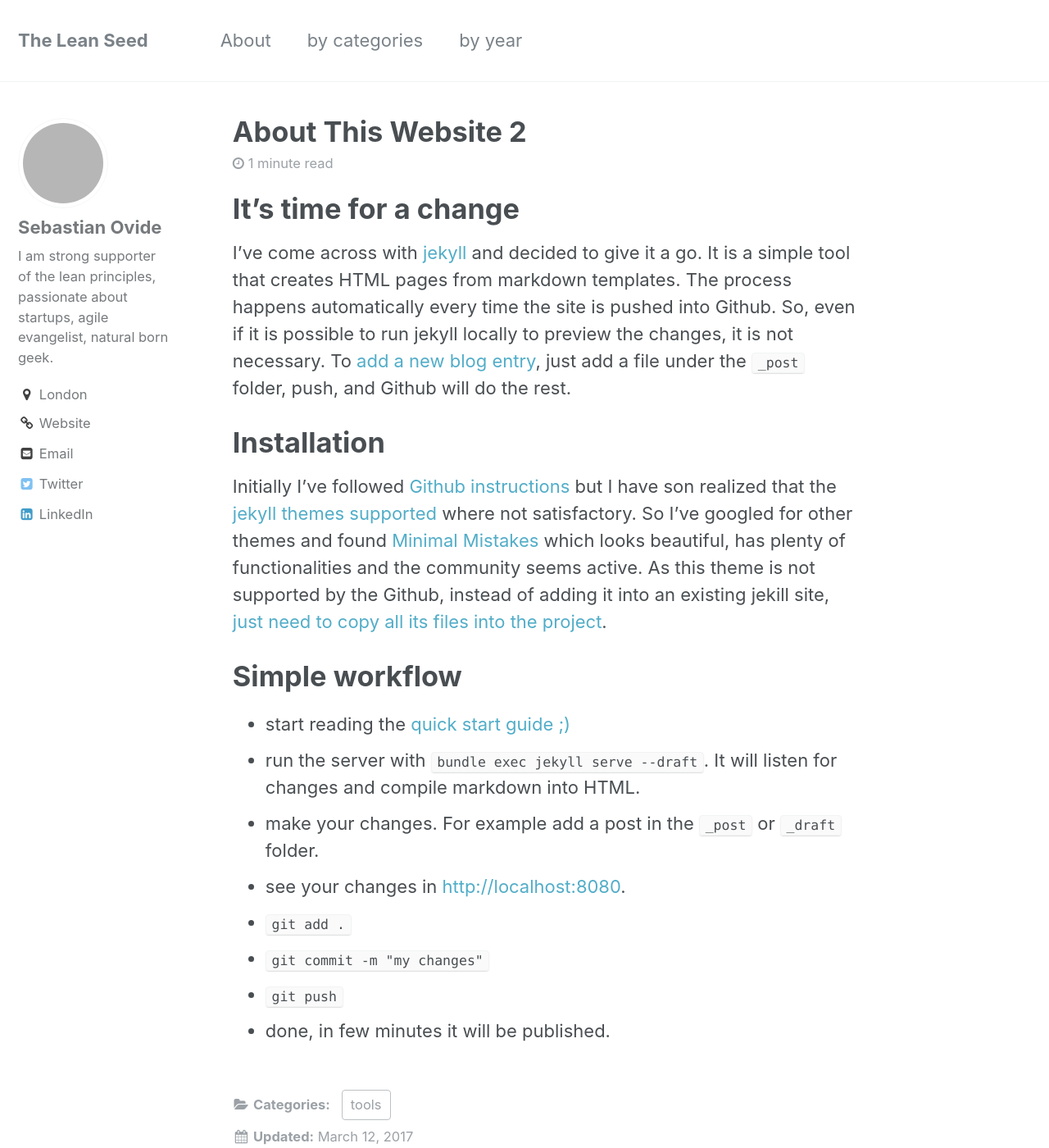
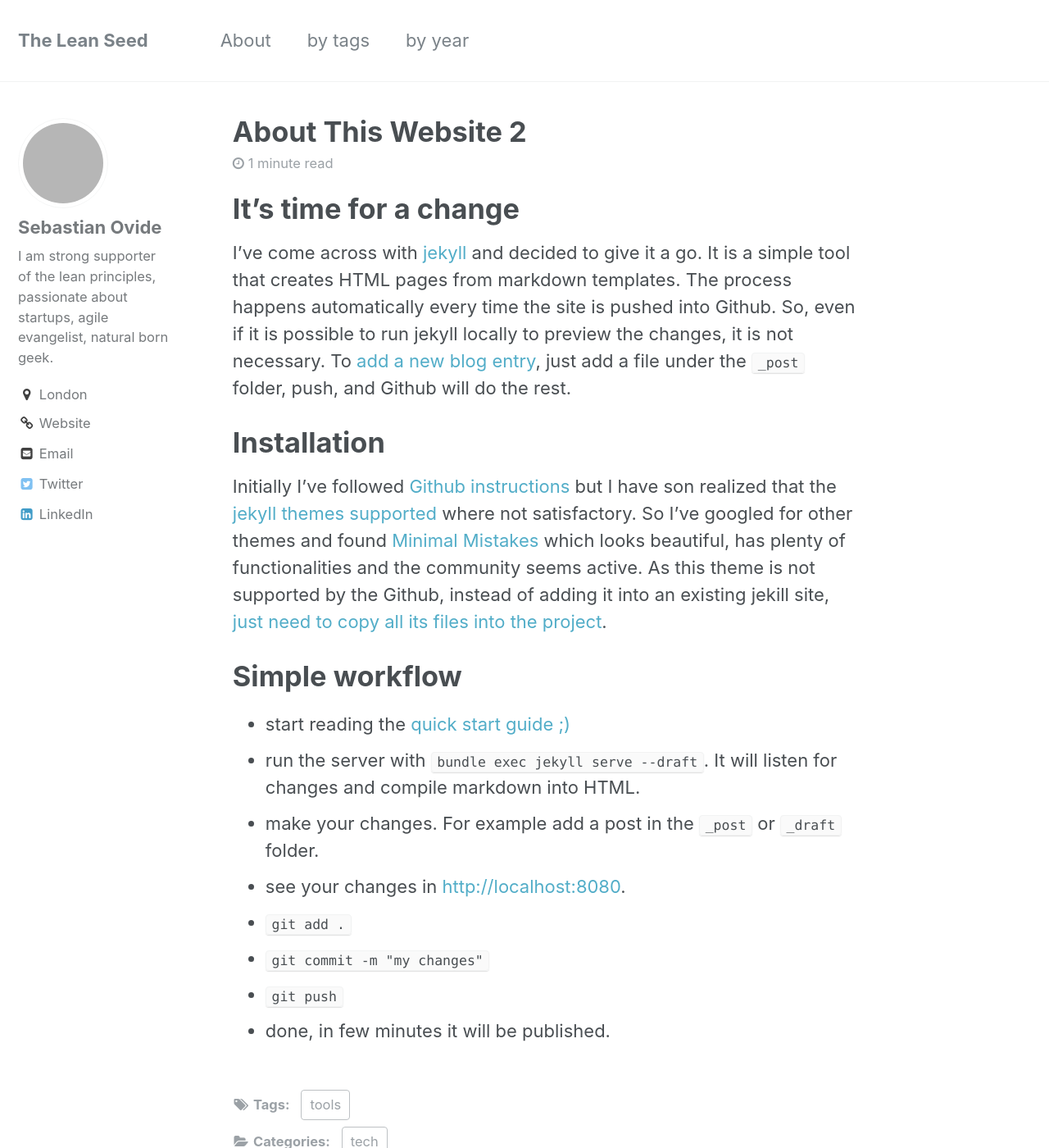
Before and after one commit to sebastianovide/test2, a Jekyll site: the page built from _posts/2017-02-16-about-this-website-2.md, in a window 1280 px wide and 1400 px high. Shown: the whole window at 82% size. Built offline with Jekyll 4.4.1, drawn with Linux system fonts in a browser that asks for light colours; comment, search, counter and statistics services are not loaded; grey boxes are pictures that could not be loaded.

Commit message:
added tags

```diff
--- a/_data/navigation.yml
+++ b/_data/navigation.yml
@@ -2,7 +2,9 @@
 main:
   - title: "About"
     url: /about/
-  - title: "by categories"
-    url: /categories/
+  # - title: "by category"
+  #   url: /categories/
+  - title: "by tags"
+    url: /tags/
   - title: "by year"
     url: /year-archive/
--- a/_posts/2015/2015-07-16-about-this-website.md
+++ b/_posts/2015/2015-07-16-about-this-website.md
@@ -1,5 +1,6 @@
 ---
-categories: tools
+category: tech
+tags: tools
 ---
 # technology
 I could have used a typical wordpress or google blogger to write a blog, but as the porpuse of this site is not to be a simple blog, but also to act as a test bed for some randon experimet, I've preferred to code it from scratch. It has been created from the [generator-gulp-angular](https://github.com/Swiip/generator-gulp-angular), a very good Yeoman generator for AngularJS with GulpJS. I've used this generator in different projects as it is a piece of cake to work with.
--- a/_posts/2015/2015-10-10-technology-for-startups.md
+++ b/_posts/2015/2015-10-10-technology-for-startups.md
@@ -1,5 +1,6 @@
 ---
-categories: architecture
+category: tech
+tags: architecture
 ---
 # The best stack
 
--- a/_posts/2017-02-16-about-this-website-2.md
+++ b/_posts/2017-02-16-about-this-website-2.md
@@ -1,5 +1,6 @@
 ---
-categories: tools
+category: tech
+tags: tools
 modified: 2017-03-12
 ---
 # It's time for a change
--- a/_posts/2017-03-14-firebase-functions.md
+++ b/_posts/2017-03-14-firebase-functions.md
@@ -1,5 +1,6 @@
 ---
-categories: architecture
+category: tech
+tags: architecture
 ---
 # Cloud functions: finally !
 Back in a [2015 post]({{ site.baseurl }}{% post_url 2015/2015-10-10-technology-for-startups %}) I've explained one way of complementing Firebase with NodeJs on Heroku when server side code was needed. In the mean time, the world has evolved and so Google Cloud Platform. Last week [Google announced](https://cloudplatform.googleblog.com/2017/03/Google-Cloud-Platform-your-Next-home-in-the-cloud.html) that [Google Cloud Functions](https://cloud.google.com/functions) was just released as public beta: that adds another way of complementing firebase. Now the same architecture proposed in 2015 would look like this:
```
Also changed, not shown: _pages/about.md (+1 -1 lines).
